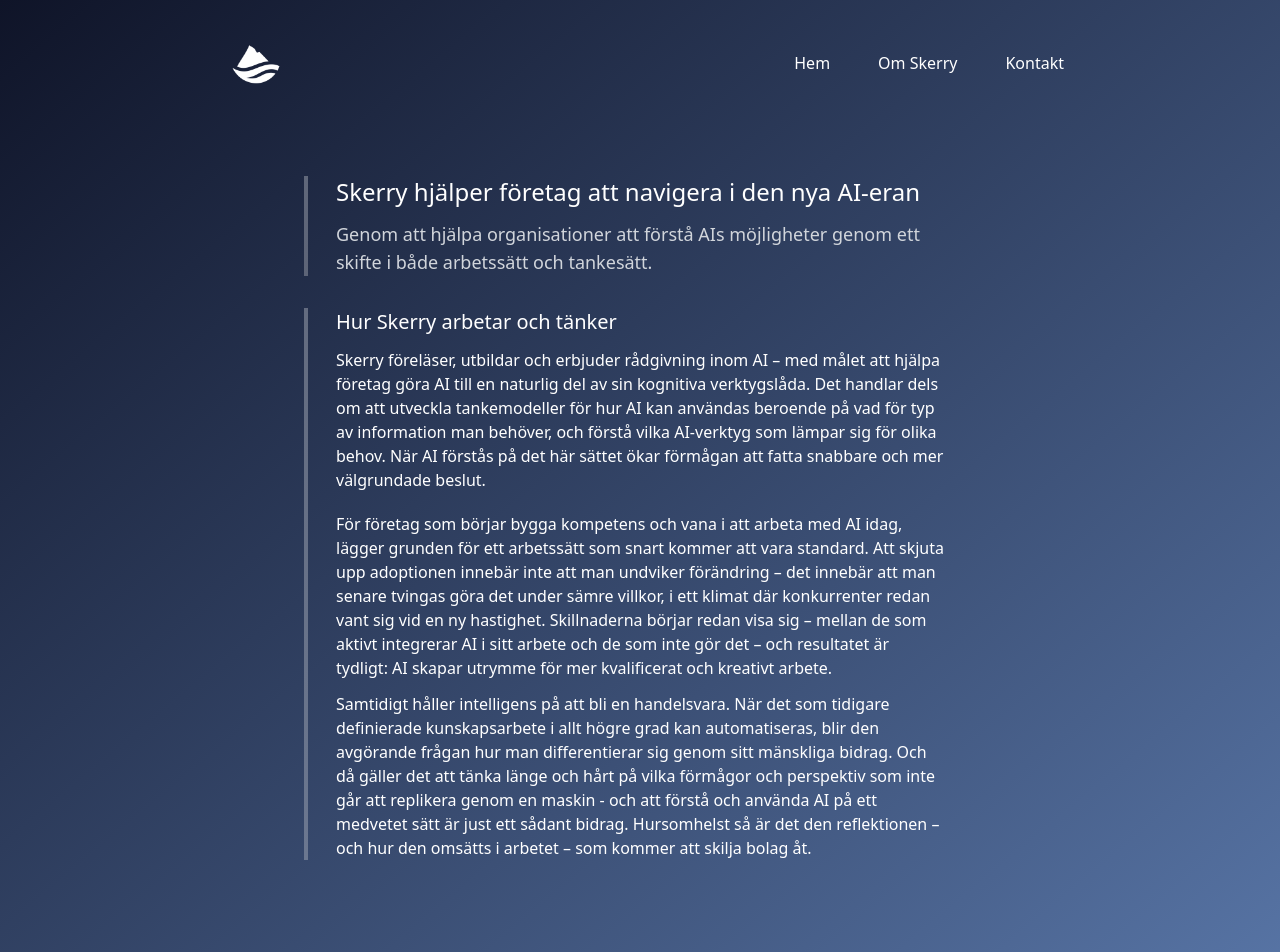
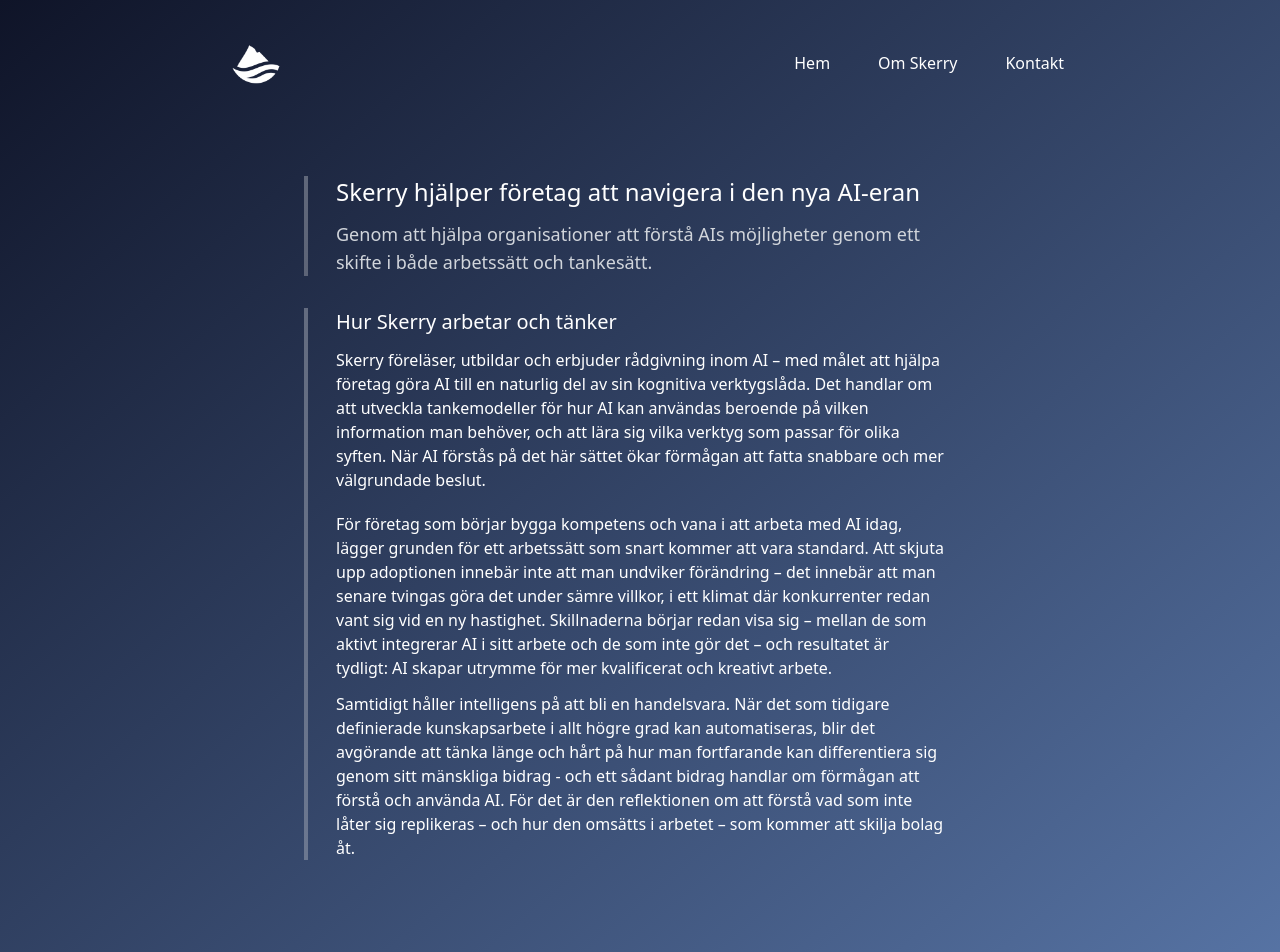
Before and after one commit to parlklo/skerry, a Next.js app: page /om-skerry in a window 1280 px wide. Shown: the top 952 px of the page. Built offline with nearby package versions, Linux system fonts and the light colour scheme.

Commit message:
Om Skerry text update

```diff
--- a/src/app/om-skerry/page.js
+++ b/src/app/om-skerry/page.js
@@ -30,14 +30,13 @@ const AboutPage = () => {
             <h3 className="text-xl font-medium mb-3">Hur Skerry arbetar och tänker</h3>
             <div className="space-y-3 text-base">
               <p>
-              Skerry föreläser, utbildar och erbjuder rådgivning inom AI – med målet att hjälpa företag göra AI till en naturlig del av sin kognitiva verktygslåda. Det handlar dels om att utveckla tankemodeller för hur AI kan användas beroende på vad för typ av information man behöver, och förstå vilka AI-verktyg som lämpar sig för olika behov. När AI förstås på det här sättet ökar förmågan att fatta snabbare och mer välgrundade beslut.
+              Skerry föreläser, utbildar och erbjuder rådgivning inom AI – med målet att hjälpa företag göra AI till en naturlig del av sin kognitiva verktygslåda. Det handlar om att utveckla tankemodeller för hur AI kan användas beroende på vilken information man behöver, och att lära sig vilka verktyg som passar för olika syften. När AI förstås på det här sättet ökar förmågan att fatta snabbare och mer välgrundade beslut.
               </p>
               <p>
               För företag som börjar bygga kompetens och vana i att arbeta med AI idag, lägger grunden för ett arbetssätt som snart kommer att vara standard. Att skjuta upp adoptionen innebär inte att man undviker förändring – det innebär att man senare tvingas göra det under sämre villkor, i ett klimat där konkurrenter redan vant sig vid en ny hastighet. Skillnaderna börjar redan visa sig – mellan de som aktivt integrerar AI i sitt arbete och de som inte gör det – och resultatet är tydligt: AI skapar utrymme för mer kvalificerat och kreativt arbete.
               </p>
               <p>
-              Samtidigt håller intelligens på att bli en handelsvara. När det som tidigare definierade kunskapsarbete i allt högre grad kan automatiseras, blir den avgörande frågan hur man differentierar sig genom sitt mänskliga bidrag. Och då gäller det att tänka länge och hårt på vilka förmågor och perspektiv som inte går att replikera genom en maskin - och att förstå och använda AI på ett medvetet sätt är just ett sådant bidrag. Hursomhelst så är det den reflektionen – och hur den omsätts i arbetet – som kommer att skilja bolag åt.
-              </p>
+              Samtidigt håller intelligens på att bli en handelsvara. När det som tidigare definierade kunskapsarbete i allt högre grad kan automatiseras, blir det avgörande att tänka länge och hårt på hur man fortfarande kan differentiera sig genom sitt mänskliga bidrag - och ett sådant bidrag handlar om förmågan att förstå och använda AI. För det är den reflektionen om att förstå vad som inte låter sig replikeras – och hur den omsätts i arbetet – som kommer att skilja bolag åt.              </p>
             </div>
           </section>
 
```
